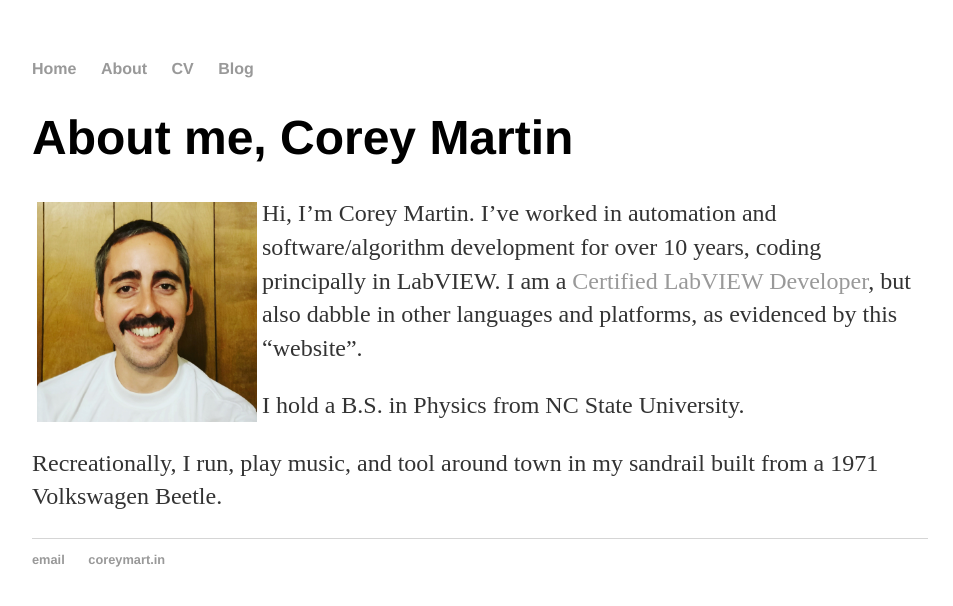
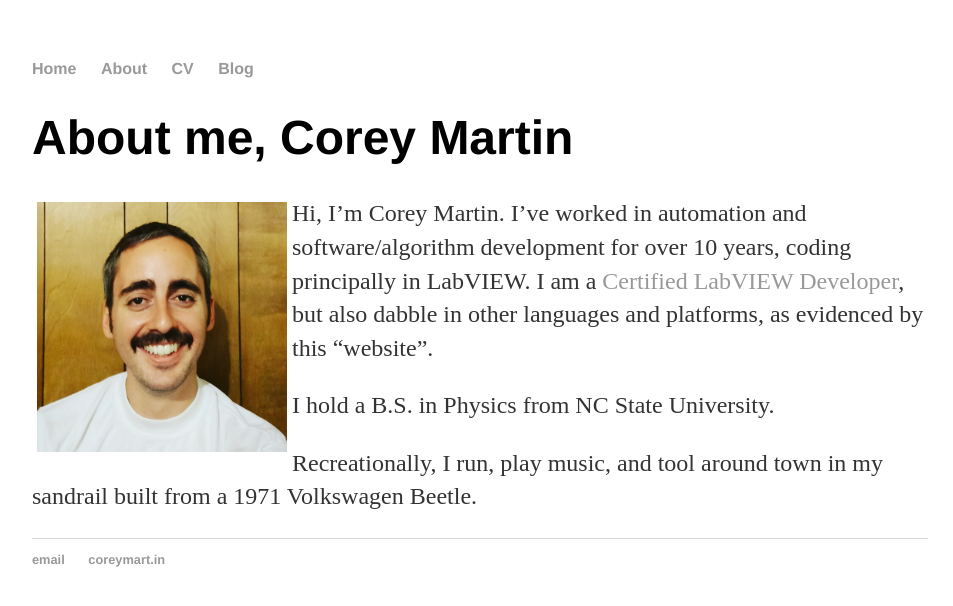
Before and after one commit to CoreySMartin/CoreySMartin.github.io, a Jekyll site: the page built from about/index.md, in a window 1280 px wide. Shown: the top 606 px of the page, without its empty margins (160-1113 px from the left). Built offline with Jekyll 4.4.1, drawn with Linux system fonts in a browser that asks for light colours.

Commit message:
Update index.md

```diff
--- a/about/index.md
+++ b/about/index.md
@@ -3,7 +3,7 @@
 title: About Corey Martin
 ---
 # About me, Corey Martin
-<img align="left" src="/about/aboutme.jpg" alt="" title="Me: Corey Martin" width="220" border="5" style="border-color: white" />
+<img align="left" src="/about/aboutme.jpg" alt="" title="Me: Corey Martin" width="250" border="5" style="border-color: white" />
 Hi, I'm Corey Martin.  I've worked in automation and software/algorithm development for over 10 years, coding principally in LabVIEW.  I am a [Certified LabVIEW Developer](https://www.youracclaim.com/badges/66e1fb02-43df-46c7-aaf9-c49be9c5ffc1), but also dabble in other languages and platforms, as evidenced by this "website".
 
 I hold a B.S. in Physics from NC State University.
```
